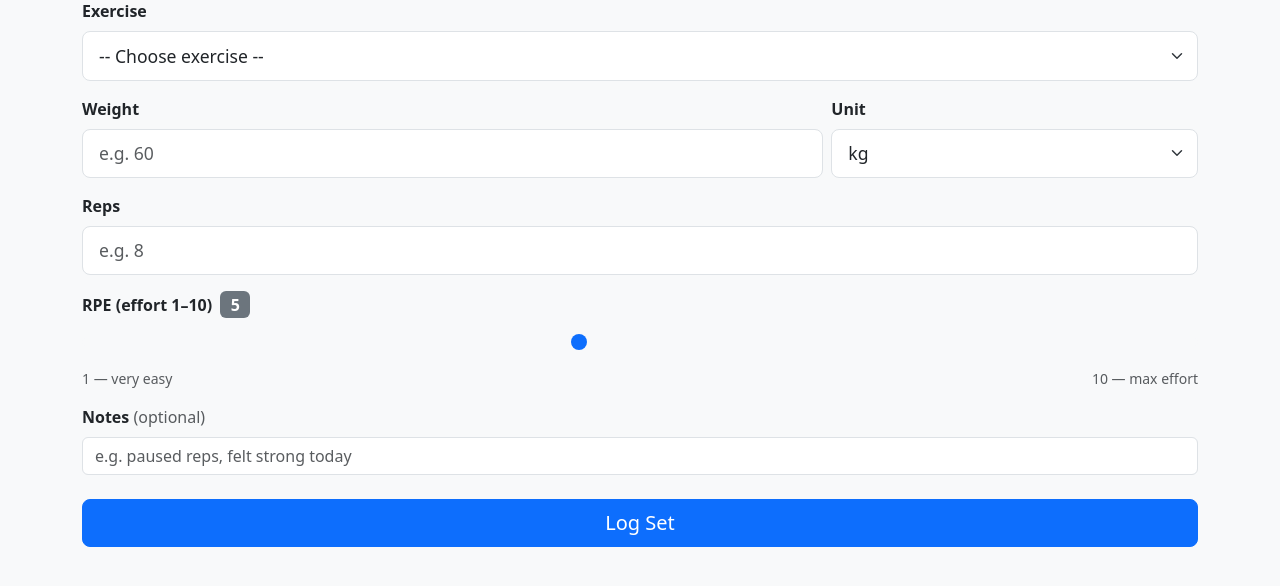
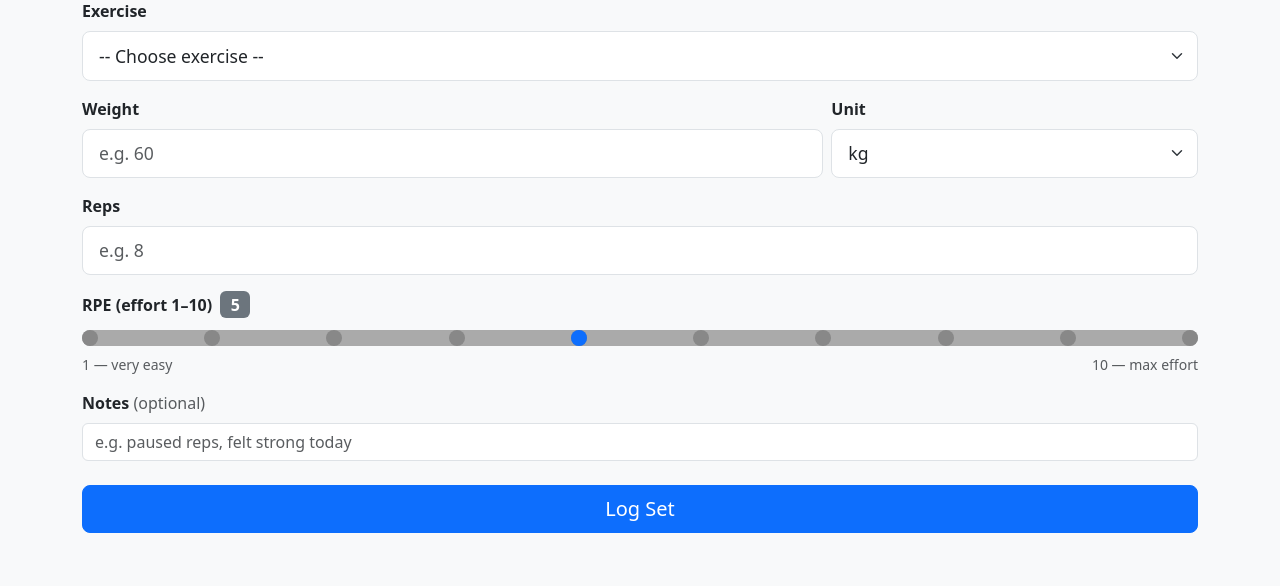
Before and after one commit to lenimoves92/gym_tracker, a Flask app: page / in a window 1280 px wide. Shown: the part 143-729 px from the top of the page. Run offline with Flask 3, Linux system fonts and the light colour scheme; data that the repository does not hold is empty; parts of the project's set-up code (start-up, migrations or seed data) failed here and were passed over; some libraries are stand-ins or nearby versions.

Commit message:
Add collapsible history, Overview log button, and RPE slider improvements
- Overview: add 'Log' button that pre-selects the chosen exercise on the Log page
- History: replace flat list with collapsible 3-level hierarchy (date > exercise > sets), compact set rows, global show/minimize toggle
- Log page: custom RPE slider with visible pill-shaped track and discrete dot markers for each value 1–10
- Overview: remove s1/s2 prefixes from chart labels, use system font

Co-Authored-By: Claude Sonnet 4.6 <noreply@anthropic.com>

```diff
--- a/app.py
+++ b/app.py
@@ -24,7 +24,8 @@ def index():
     cur.execute("SELECT id, name FROM equipment ORDER BY name")
     equipment_list = cur.fetchall()
     conn.close()
-    return render_template('index.html', equipment_list=equipment_list)
+    preselect_id = request.args.get('exercise_id', type=int)
+    return render_template('index.html', equipment_list=equipment_list, preselect_id=preselect_id)
 
 
 @app.route('/log', methods=['POST'])
@@ -106,11 +107,17 @@ def history():
     rows = cur.fetchall()
     conn.close()
 
+    # Group: date -> exercise -> sets
     grouped = {}
     for row in rows:
         date_str = row['logged_at'][:10]
-        grouped.setdefault(date_str, []).append(row)
-    grouped_list = sorted(grouped.items(), reverse=True)
+        exercise = row['exercise']
+        grouped.setdefault(date_str, {}).setdefault(exercise, []).append(row)
+
+    grouped_list = [
+        (date, list(exercises.items()))
+        for date, exercises in sorted(grouped.items(), reverse=True)
+    ]
 
     return render_template('history.html', grouped_list=grouped_list)
 
--- a/templates/index.html
+++ b/templates/index.html
@@ -10,7 +10,10 @@
     <select name="equipment_id" id="equipment_id" class="form-select form-select-lg" required>
       <option value="">-- Choose exercise --</option>
       {% for item in equipment_list %}
-        <option value="{{ item['id'] }}">{{ item['name'] }}</option>
+        <option value="{{ item['id'] }}"
+          {% if item['id'] == preselect_id %}selected{% endif %}>
+          {{ item['name'] }}
+        </option>
       {% endfor %}
     </select>
   </div>
@@ -42,13 +45,70 @@
     <label for="rpe" class="form-label fw-bold">
       RPE (effort 1–10) &nbsp;<span class="badge bg-secondary fs-6" id="rpe-value">5</span>
     </label>
-    <input type="range" name="rpe" id="rpe"
-           class="form-range" min="1" max="10" value="5"
-           oninput="document.getElementById('rpe-value').textContent = this.value">
+    <div class="rpe-wrap">
+      <div class="rpe-bar">
+        <span></span><span></span><span></span><span></span><span></span>
+        <span></span><span></span><span></span><span></span><span></span>
+      </div>
+      <input type="range" name="rpe" id="rpe"
+             class="form-range" min="1" max="10" value="5"
+             oninput="document.getElementById('rpe-value').textContent = this.value">
+    </div>
     <div class="d-flex justify-content-between text-muted small mt-1">
       <span>1 — very easy</span><span>10 — max effort</span>
     </div>
   </div>
+
+<style>
+  /* Wrapper fixes height so absolutely-positioned children stack correctly */
+  .rpe-wrap {
+    position: relative;
+    height: 1.5rem;
+  }
+
+  /* Custom bar sits behind the input */
+  .rpe-bar {
+    position: absolute;
+    top: 50%;
+    transform: translateY(-50%);
+    left: 0; right: 0;
+    height: 1rem;
+    background: #aaa;
+    border-radius: 0.5rem;
+    display: flex;
+    justify-content: space-between;
+    align-items: center;
+    pointer-events: none;
+  }
+  .rpe-bar span {
+    width: 1rem;
+    height: 1rem;
+    background: #888;
+    border-radius: 50%;
+    flex-shrink: 0;
+  }
+
+  /* Input floats above bar; track is transparent so only thumb shows */
+  #rpe {
+    position: absolute;
+    top: 0; left: 0;
+    width: 100%; height: 100%;
+    background: transparent;
+    z-index: 1;
+  }
+  #rpe::-webkit-slider-runnable-track {
+    background: transparent;
+    height: 1rem;
+  }
+  #rpe::-moz-range-track {
+    background: transparent;
+    height: 1rem;
+  }
+  #rpe::-webkit-slider-thumb {
+    margin-top: 0;
+  }
+
+</style>
 
   <div class="mb-4">
     <label for="notes" class="form-label fw-bold">Notes <span class="text-muted fw-normal">(optional)</span></label>
```
Also changed, not shown: templates/history.html (+67 -18 lines), templates/overview.html (+14 -0 lines).
